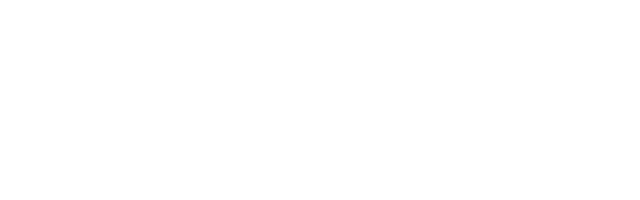
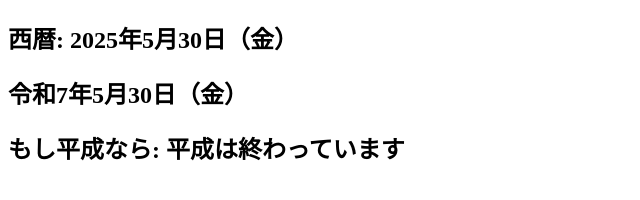
Before and after one commit to Tonasu/date-widget, a plain HTML site: page index.html in a window 1280 px wide. Shown: the whole page, without its empty margins (0-640 px from the left). Drawn offline with Linux system fonts and the light colour scheme.

Commit message:
Update index.html

```diff
--- a/index.html
+++ b/index.html
@@ -17,4 +17,34 @@
 
     // 曜日を取得
     const weekday = ["日", "月", "火", "水", "木", "金", "土"];
-    const dayOfWeek = weekday[today.getDay()]()
+    const dayOfWeek = weekday[today.getDay()];
+
+    // 西暦の表示
+    document.getElementById("date").textContent = `西暦: ${y}年${m}月${d}日（${dayOfWeek}）`;
+
+    // 和暦の表示
+    function getWareki(y, m, d, dayOfWeek) {
+      if (y > 2019 || (y === 2019 && m >= 5)) {
+        return `令和${y - 2018}年${m}月${d}日（${dayOfWeek}）`;
+      } else if (y > 1989 || (y === 1989 && m >= 1)) {
+        return `平成${y - 1988}年${m}月${d}日（${dayOfWeek}）`;
+      } else if (y > 1926 || (y === 1926 && m >= 12)) {
+        return `昭和${y - 1925}年${m}月${d}日（${dayOfWeek}）`;
+      } else {
+        return `不明`;
+      }
+    }
+
+    document.getElementById("wareki").textContent = getWareki(y, m, d, dayOfWeek);
+
+    // もし平成なら
+    let heiseiText = "";
+    if (y > 2019 || (y === 2019 && m >= 5)) {
+      heiseiText = "平成は終わっています";
+    } else {
+      heiseiText = `平成${y - 1988}年`;
+    }
+    document.getElementById("heisei").textContent = `もし平成なら: ${heiseiText}`;
+  </script>
+</body>
+</html>
```
